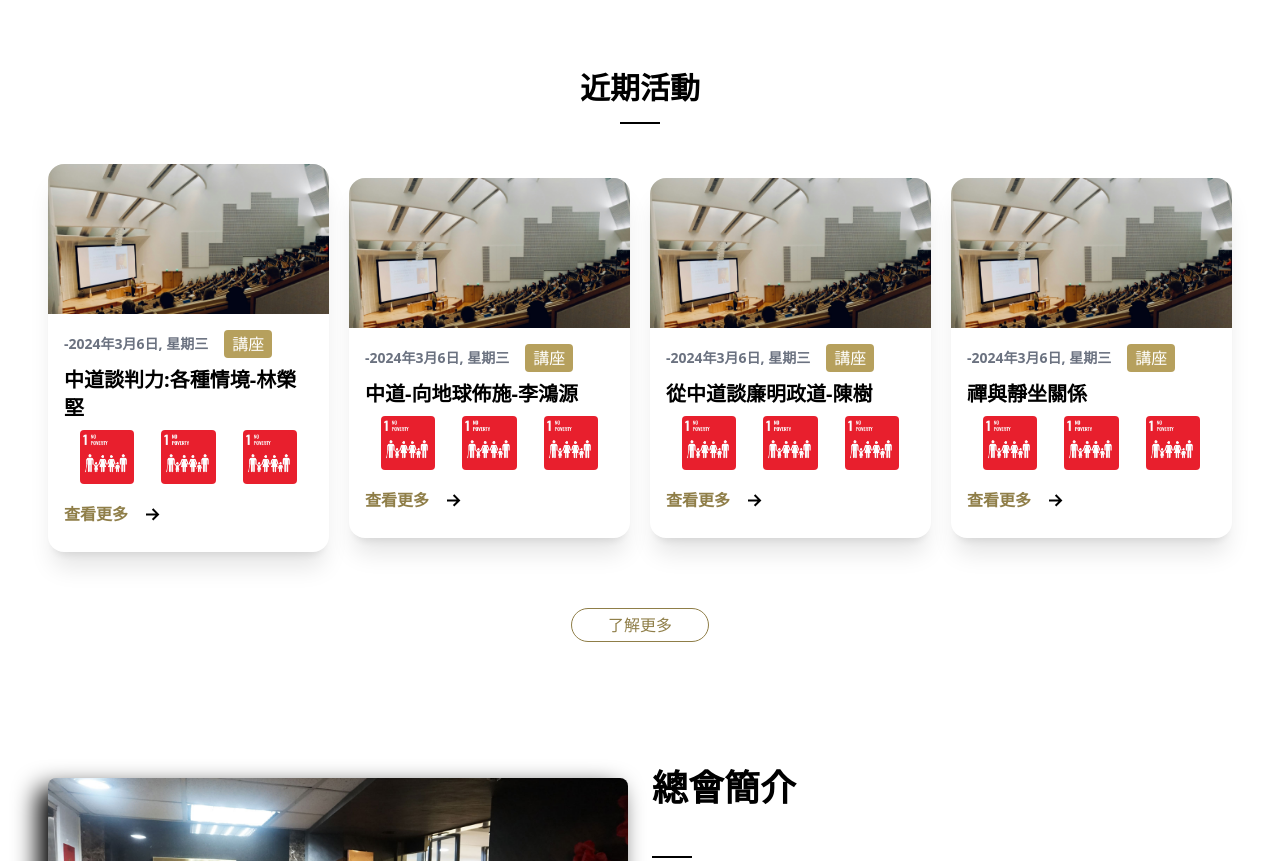
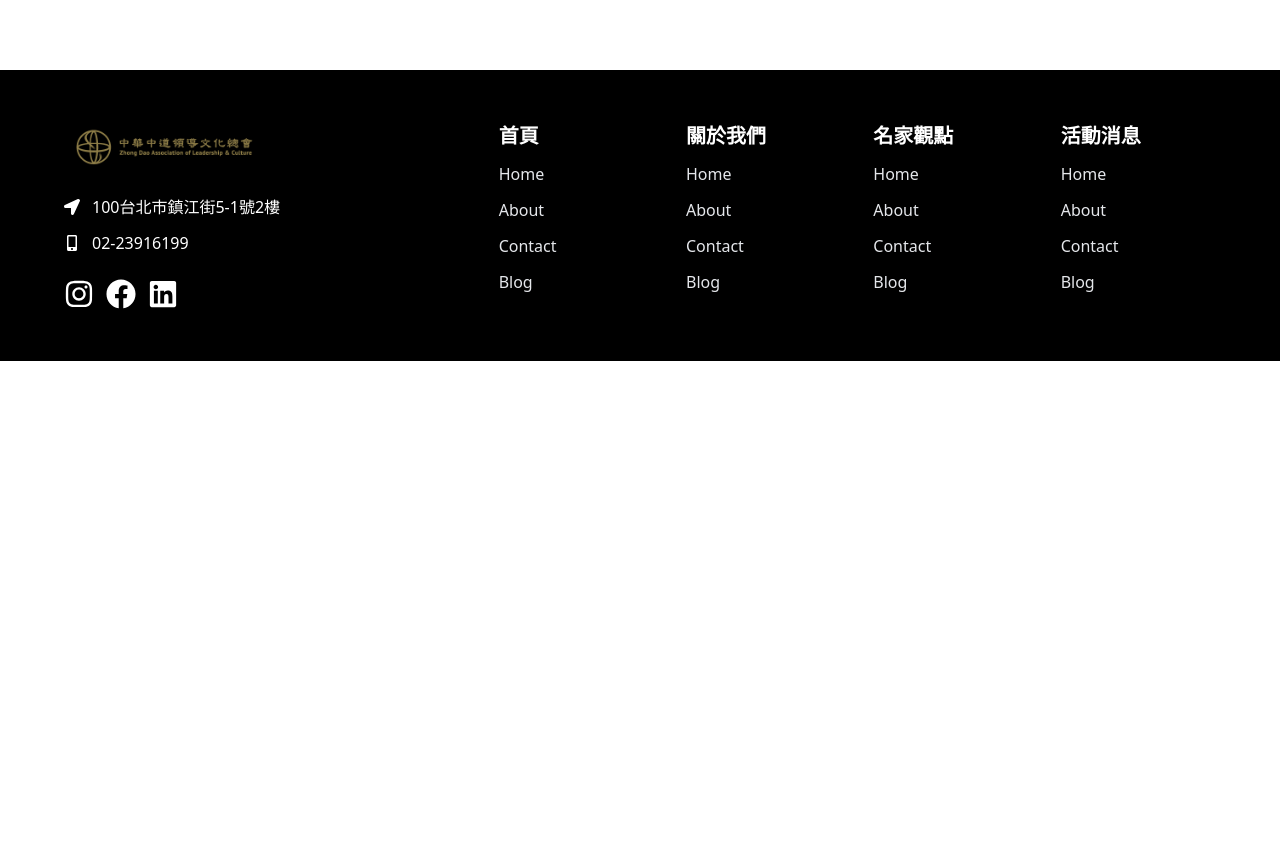
Before and after one commit to w94vu06/zdalcweb-main, a React (Vite) app: page / in a window 1280 px wide. Shown: the part 530-1391 px from the top of the page. After the commit the page ends 891 px from the top, so only its background shows below. Built offline with nearby package versions, Linux system fonts and the light colour scheme.

Commit message:
edit App.jsx

```diff
--- a/src/App.jsx
+++ b/src/App.jsx
@@ -1,44 +1,16 @@
-import React from "react";
-import Navbar from "./components/Navbar/Navbar";
-import Hero from "./components/Hero/Hero";
-import Category from "./components/Category/Category";
-import AOS from "aos";
 import "aos/dist/aos.css";
-import TopProducts from "./components/TopProducts/TopProducts";
-import Introduction from "./components/Introduction/Introduction";
-import Footer from "./components/Footer/Footer";
-import Popup from "./components/Popup/Popup";
-import AboutZhongDao from "./components/AboutZhongDao/AboutZhongDao";
-import ChairWord from "./components/ChairWord/ChairWord";
+import { BrowserRouter as Router, Route, Routes } from 'react-router-dom';
+import HomePage from "./components/HomePage/HomePage";
+import Events from "./components/Events/Events";
 
 const App = () => {
-  const [orderPopup, setOrderPopup] = React.useState(false);
-
-  const handleOrderPopup = () => {
-    setOrderPopup(!orderPopup);
-  };
-  React.useEffect(() => {
-    AOS.init({
-      offset: 100,
-      duration: 800,
-      easing: "ease-in-sine",
-      delay: 100,
-    });
-    AOS.refresh();
-  }, []);
-
   return (
-    <div className="bg-white dark:bg-gray-900 dark:text-white duration-200">
-      <Navbar handleOrderPopup={handleOrderPopup} />
-      <Hero handleOrderPopup={handleOrderPopup} />
-      <TopProducts handleOrderPopup={handleOrderPopup} />
-      <Introduction />
-      <AboutZhongDao />
-      <ChairWord />
-      <Category />
-      <Footer />
-      <Popup orderPopup={orderPopup} setOrderPopup={setOrderPopup} />
-    </div>
+    <Router>
+      <Routes>
+        <Route element={<HomePage />} path={'/'}></Route>
+        <Route element={<Events />} path='/events'></Route>
+      </Routes>
+    </Router>
   );
 };
 
```
